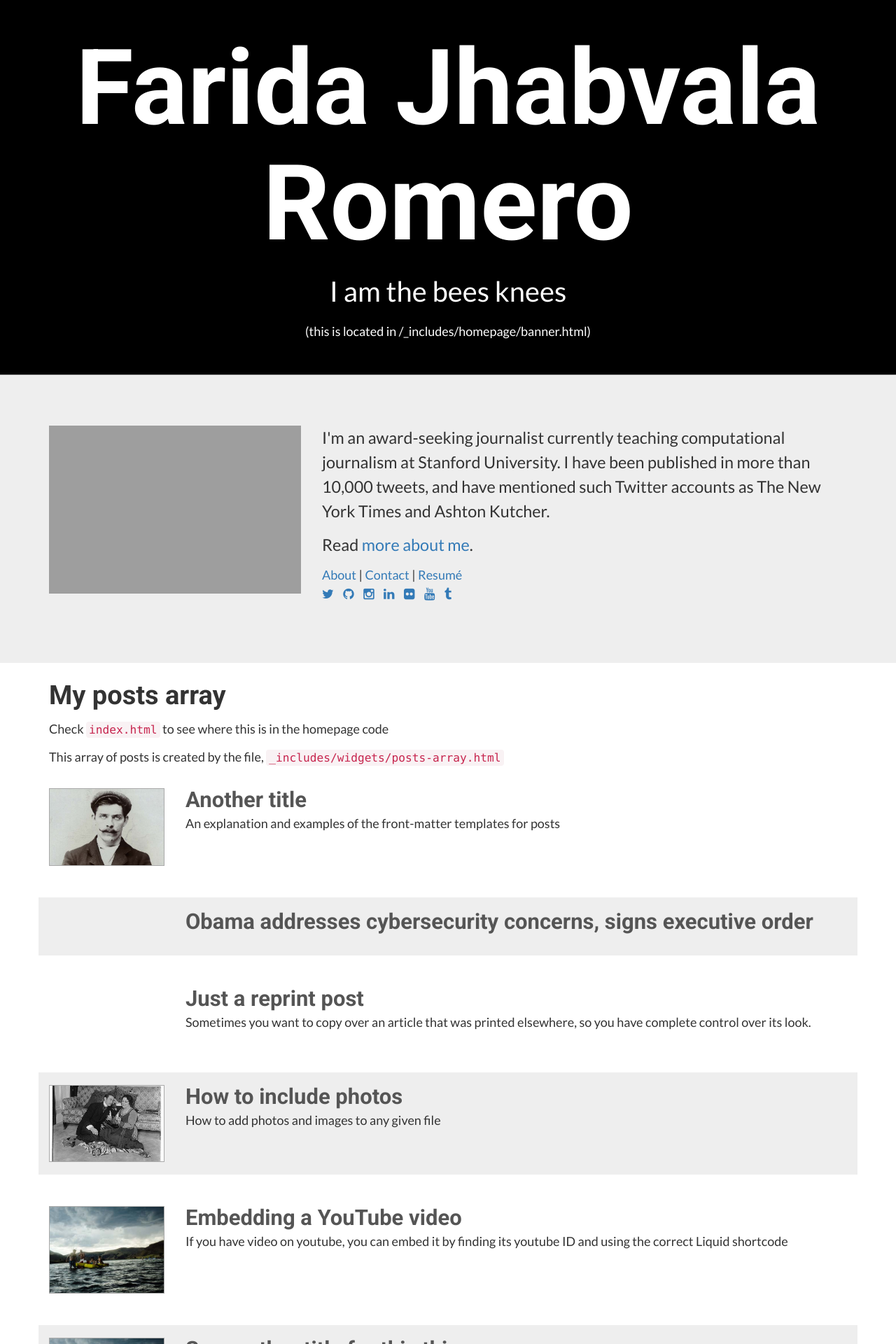
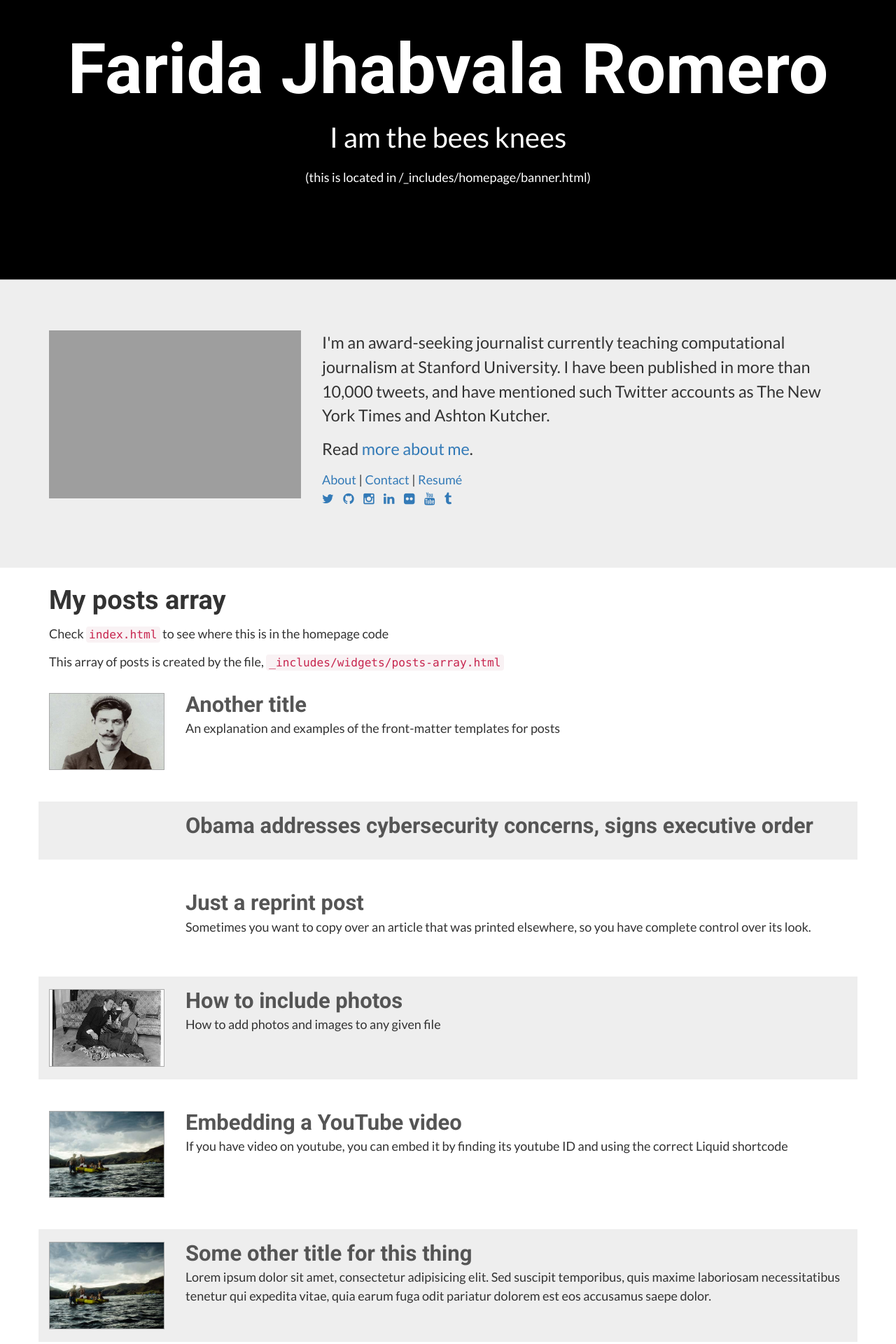
Before and after one commit to FaridaJ/FaridaJ.github.io, a Jekyll site: the page built from index.html, in a window 1280 px wide. Shown: the top 1920 px of the page at 70% size. Built offline with Jekyll 4.4.1, drawn with Linux system fonts in a browser that asks for light colours; comment, search, counter and statistics services are not loaded; grey boxes are pictures that could not be loaded.

Commit message:
first story

```diff
--- a/assets/_sass/template/_homepage-banner.scss
+++ b/assets/_sass/template/_homepage-banner.scss
@@ -9,7 +9,7 @@
 
 
   h1.title{
-    font-size: 150px;
+    font-size: 100px;
   }
   .slug{
     font-size: 40px
```
